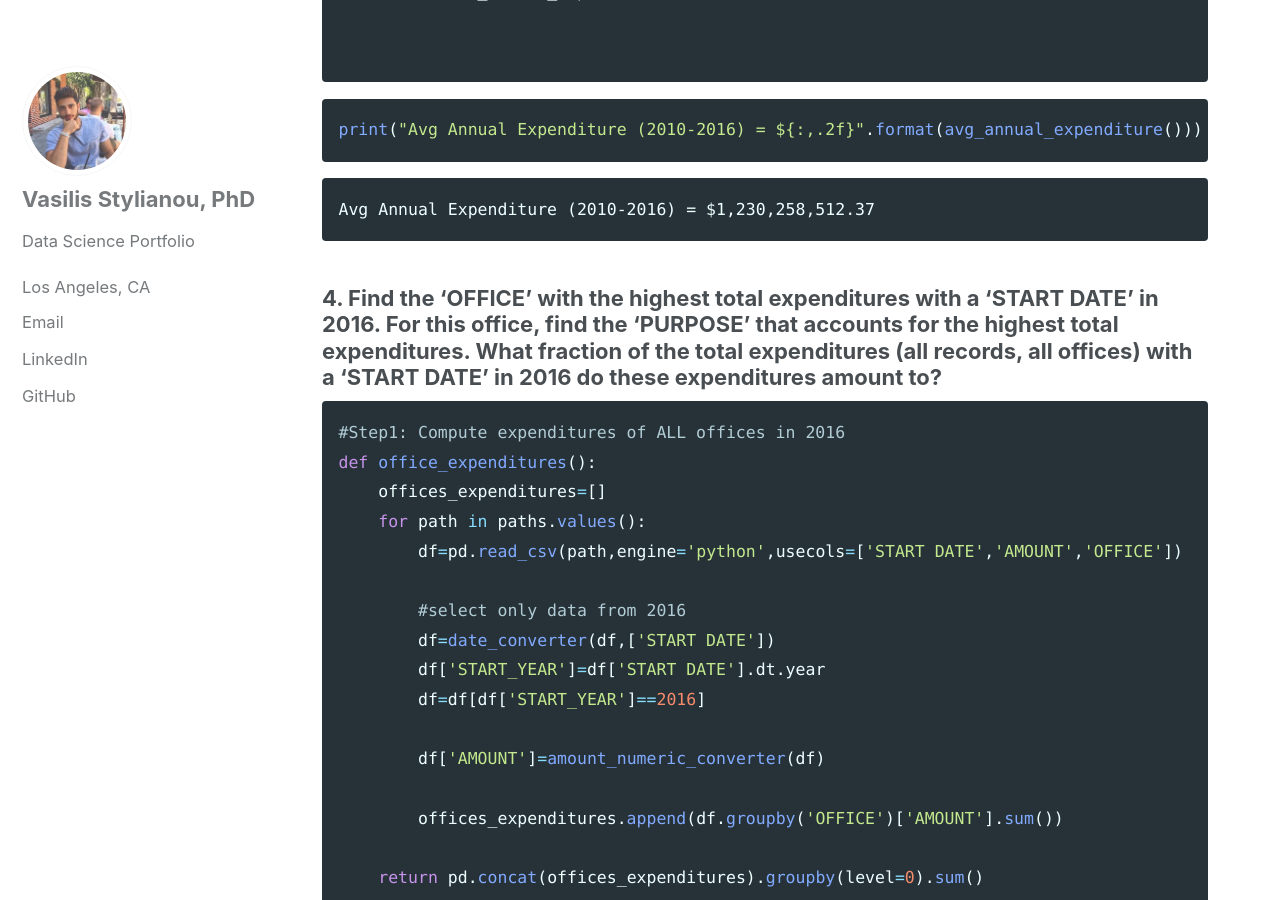
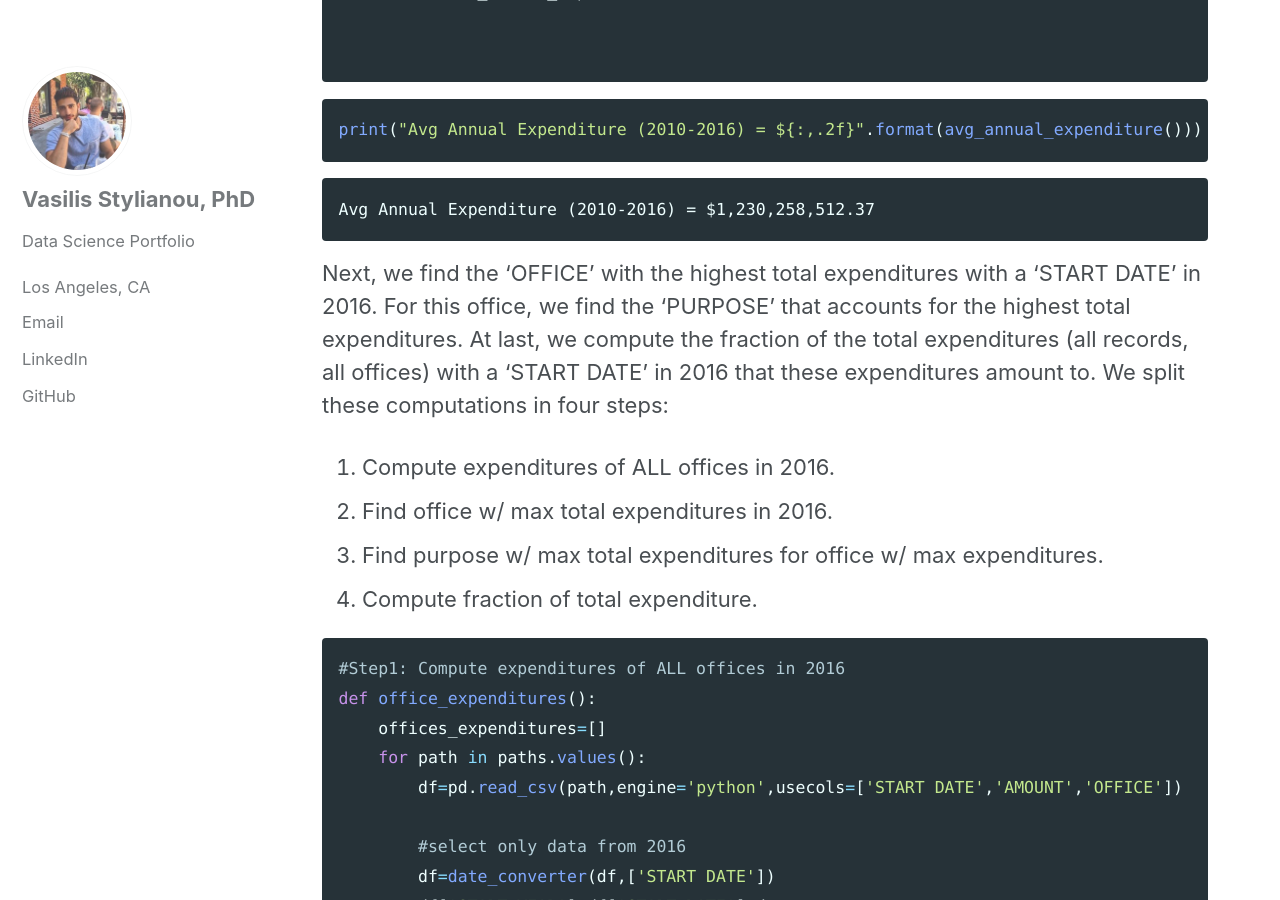
Before and after one commit to vasilis-stylianou/vasilis-stylianou.github.io, a Jekyll site: the page built from _posts/2018-07-15-expenditures.md, in a window 1280 px wide and 900 px high, scrolled down 7464 px. Built offline with Jekyll 4.4.1, drawn with Linux system fonts in a browser that asks for light colours; cached includes are drawn as plain includes; some of the changed text lies outside the part shown.

Commit message:
Update 2018-07-15-expenditures.md

````diff
--- a/_posts/2018-07-15-expenditures.md
+++ b/_posts/2018-07-15-expenditures.md
@@ -376,7 +376,12 @@ print("Avg Annual Expenditure (2010-2016) = ${:,.2f}".format(avg_annual_expendit
     Avg Annual Expenditure (2010-2016) = $1,230,258,512.37
 
 
-### 4. Find the 'OFFICE' with the highest total expenditures with a 'START DATE' in 2016. For this office, find the 'PURPOSE' that accounts for the highest total expenditures. What fraction of the total expenditures (all records, all offices) with a 'START DATE' in 2016 do these expenditures amount to?
+Next, we find the 'OFFICE' with the highest total expenditures with a 'START DATE' in 2016. For this office, we find the 'PURPOSE' that accounts for the highest total expenditures. At last, we compute the fraction of the total expenditures (all records, all offices) with a 'START DATE' in 2016 that these expenditures amount to. We split these computations in four steps:
+1. Compute expenditures of ALL offices in 2016.
+2. Find office w/ max total expenditures in 2016.
+3. Find purpose w/ max total expenditures for office w/ max expenditures.
+4. Compute fraction of total expenditure.
+
 
 
 ```python
@@ -460,7 +465,7 @@ print("Fraction of 'Max Purpose' of total expenditures = {}"\
     Fraction of 'Max Purpose' of total expenditures = 0.06585479916213956
 
 
-### 5. What was the highest average staff salary among all representatives in 2016? Assume staff sizes is equal to the number of unique payees in the 'PERSONNEL COMPENSATION' category for each representative.
+Our final task is  to find the highest average staff salary among all representatives in 2016? We shall assume that staff sizes are equal to the number of unique payees in the 'PERSONNEL COMPENSATION' category for each representative.
 
 
 ```python
````
